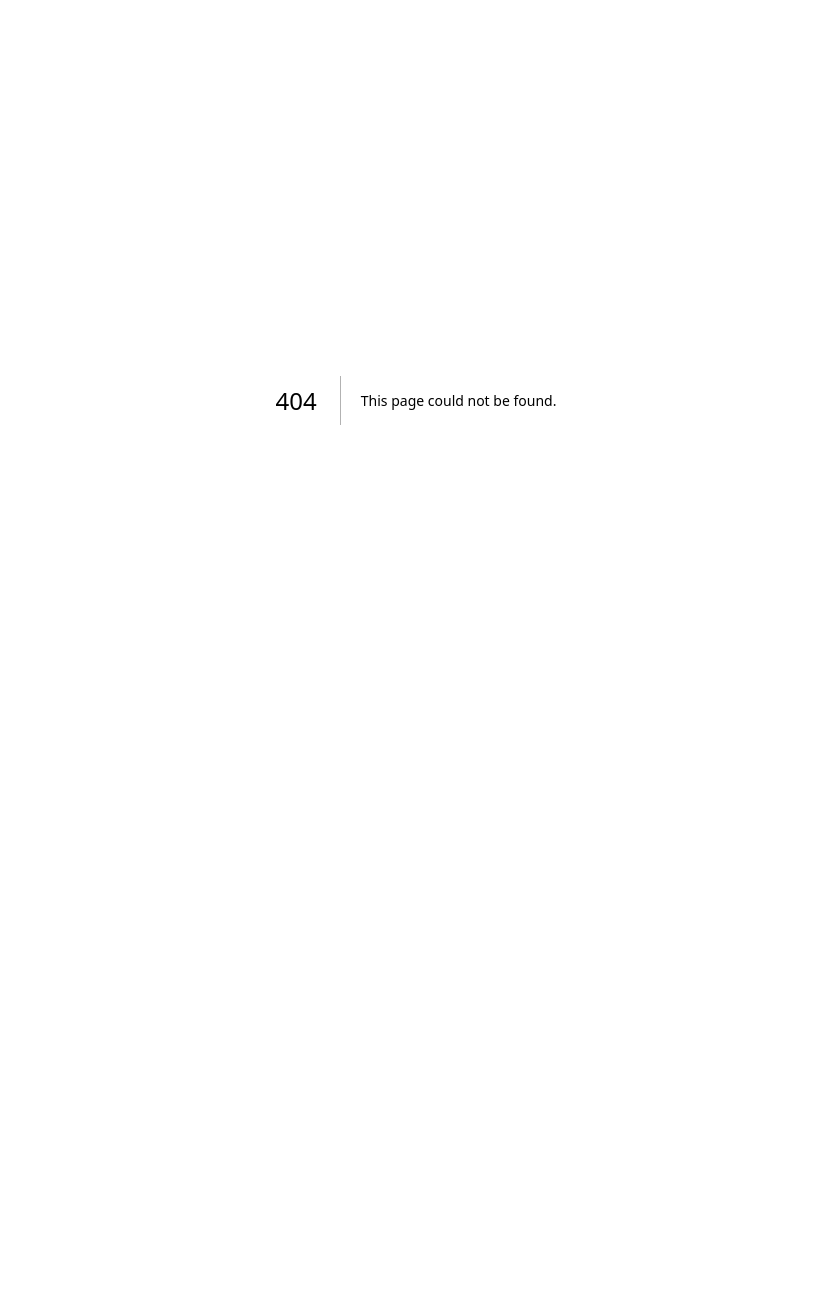
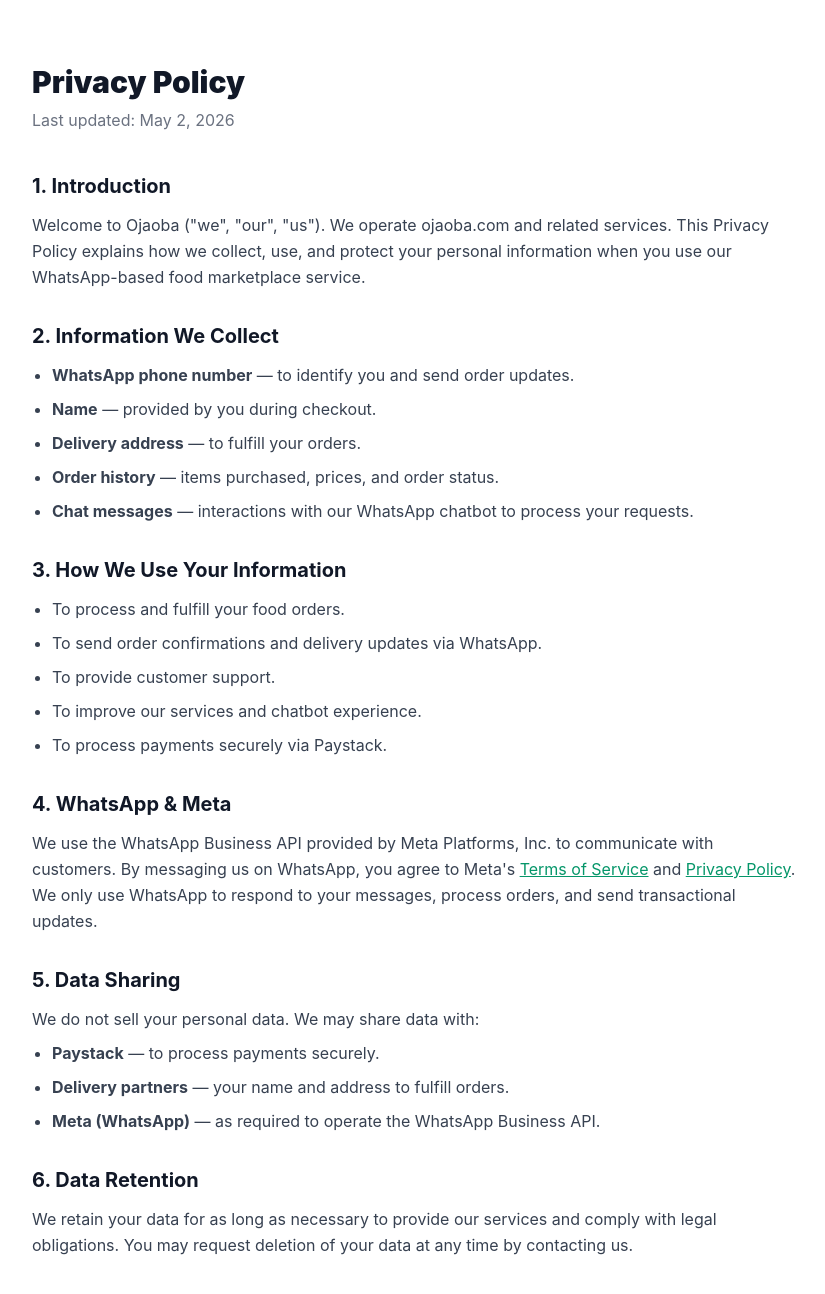
Before and after one commit to Demeek1/ojaoba, a Next.js app in the folder frontend/: page /privacy in a window 1280 px wide. Before the commit this address had no page. Shown: the top 1294 px of the page, without its empty margins (224-1049 px from the left). Before the commit the page ends 800 px from the top, so only its background shows below. Built offline with nearby package versions, Linux system fonts and the light colour scheme.

Commit message:
feat: add privacy policy page for Meta app publishing

```diff
--- /dev/null
+++ b/frontend/src/app/privacy/page.tsx
@@ -0,0 +1,79 @@
+export default function PrivacyPolicy() {
+  return (
+    <div className="min-h-screen bg-white py-16 px-4">
+      <div className="max-w-3xl mx-auto">
+        <h1 className="text-3xl font-black text-gray-900 mb-2">Privacy Policy</h1>
+        <p className="text-gray-500 mb-10">Last updated: May 2, 2026</p>
+
+        <div className="space-y-8 text-gray-700 leading-relaxed">
+          <section>
+            <h2 className="text-xl font-bold text-gray-900 mb-3">1. Introduction</h2>
+            <p>Welcome to Ojaoba ("we", "our", "us"). We operate ojaoba.com and related services. This Privacy Policy explains how we collect, use, and protect your personal information when you use our WhatsApp-based food marketplace service.</p>
+          </section>
+
+          <section>
+            <h2 className="text-xl font-bold text-gray-900 mb-3">2. Information We Collect</h2>
+            <ul className="list-disc pl-5 space-y-2">
+              <li><strong>WhatsApp phone number</strong> — to identify you and send order updates.</li>
+              <li><strong>Name</strong> — provided by you during checkout.</li>
+              <li><strong>Delivery address</strong> — to fulfill your orders.</li>
+              <li><strong>Order history</strong> — items purchased, prices, and order status.</li>
+              <li><strong>Chat messages</strong> — interactions with our WhatsApp chatbot to process your requests.</li>
+            </ul>
+          </section>
+
+          <section>
+            <h2 className="text-xl font-bold text-gray-900 mb-3">3. How We Use Your Information</h2>
+            <ul className="list-disc pl-5 space-y-2">
+              <li>To process and fulfill your food orders.</li>
+              <li>To send order confirmations and delivery updates via WhatsApp.</li>
+              <li>To provide customer support.</li>
+              <li>To improve our services and chatbot experience.</li>
+              <li>To process payments securely via Paystack.</li>
+            </ul>
+          </section>
+
+          <section>
+            <h2 className="text-xl font-bold text-gray-900 mb-3">4. WhatsApp &amp; Meta</h2>
+            <p>We use the WhatsApp Business API provided by Meta Platforms, Inc. to communicate with customers. By messaging us on WhatsApp, you agree to Meta's <a href="https://www.whatsapp.com/legal/terms-of-service" className="text-emerald-600 underline">Terms of Service</a> and <a href="https://www.whatsapp.com/legal/privacy-policy" className="text-emerald-600 underline">Privacy Policy</a>. We only use WhatsApp to respond to your messages, process orders, and send transactional updates.</p>
+          </section>
+
+          <section>
+            <h2 className="text-xl font-bold text-gray-900 mb-3">5. Data Sharing</h2>
+            <p>We do not sell your personal data. We may share data with:</p>
+            <ul className="list-disc pl-5 space-y-2 mt-2">
+              <li><strong>Paystack</strong> — to process payments securely.</li>
+              <li><strong>Delivery partners</strong> — your name and address to fulfill orders.</li>
+              <li><strong>Meta (WhatsApp)</strong> — as required to operate the WhatsApp Business API.</li>
+            </ul>
+          </section>
+
+          <section>
+            <h2 className="text-xl font-bold text-gray-900 mb-3">6. Data Retention</h2>
+            <p>We retain your data for as long as necessary to provide our services and comply with legal obligations. You may request deletion of your data at any time by contacting us.</p>
+          </section>
+
+          <section>
+            <h2 className="text-xl font-bold text-gray-900 mb-3">7. Your Rights</h2>
+            <p>You have the right to access, correct, or delete your personal data. To exercise these rights, contact us at <a href="mailto:support@ojaoba.com" className="text-emerald-600 underline">support@ojaoba.com</a>.</p>
+          </section>
+
+          <section>
+            <h2 className="text-xl font-bold text-gray-900 mb-3">8. Security</h2>
+            <p>We implement industry-standard security measures to protect your data, including SSL encryption, secure database storage, and limited access controls.</p>
+          </section>
+
+          <section>
+            <h2 className="text-xl font-bold text-gray-900 mb-3">9. Contact Us</h2>
+            <p>If you have questions about this Privacy Policy, contact us at:</p>
+            <div className="mt-2">
+              <p><strong>Ojaoba Food Market</strong></p>
+              <p>Email: <a href="mailto:support@ojaoba.com" className="text-emerald-600 underline">support@ojaoba.com</a></p>
+              <p>Website: <a href="https://ojaoba-fawn.vercel.app" className="text-emerald-600 underline">ojaoba-fawn.vercel.app</a></p>
+            </div>
+          </section>
+        </div>
+      </div>
+    </div>
+  );
+}
```
